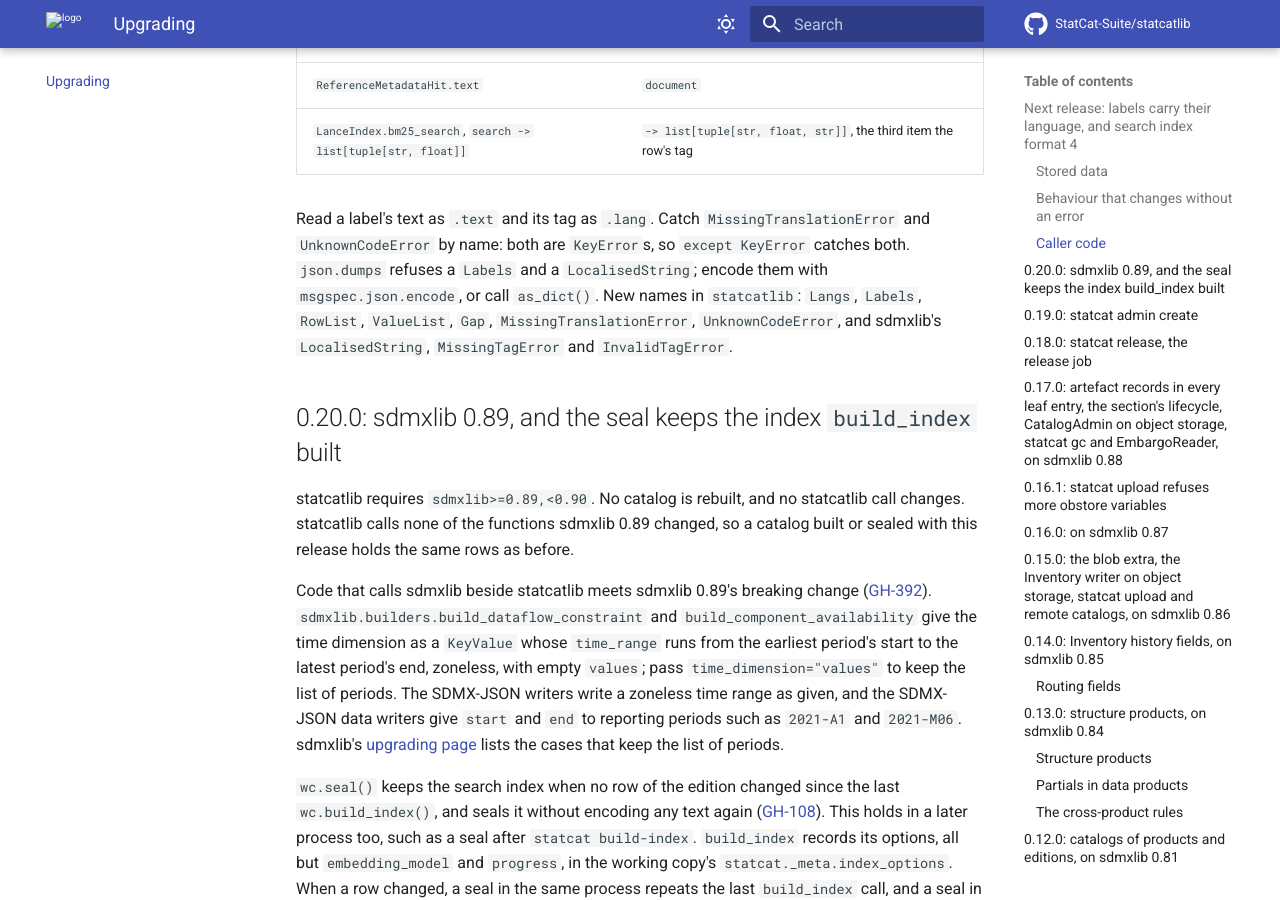
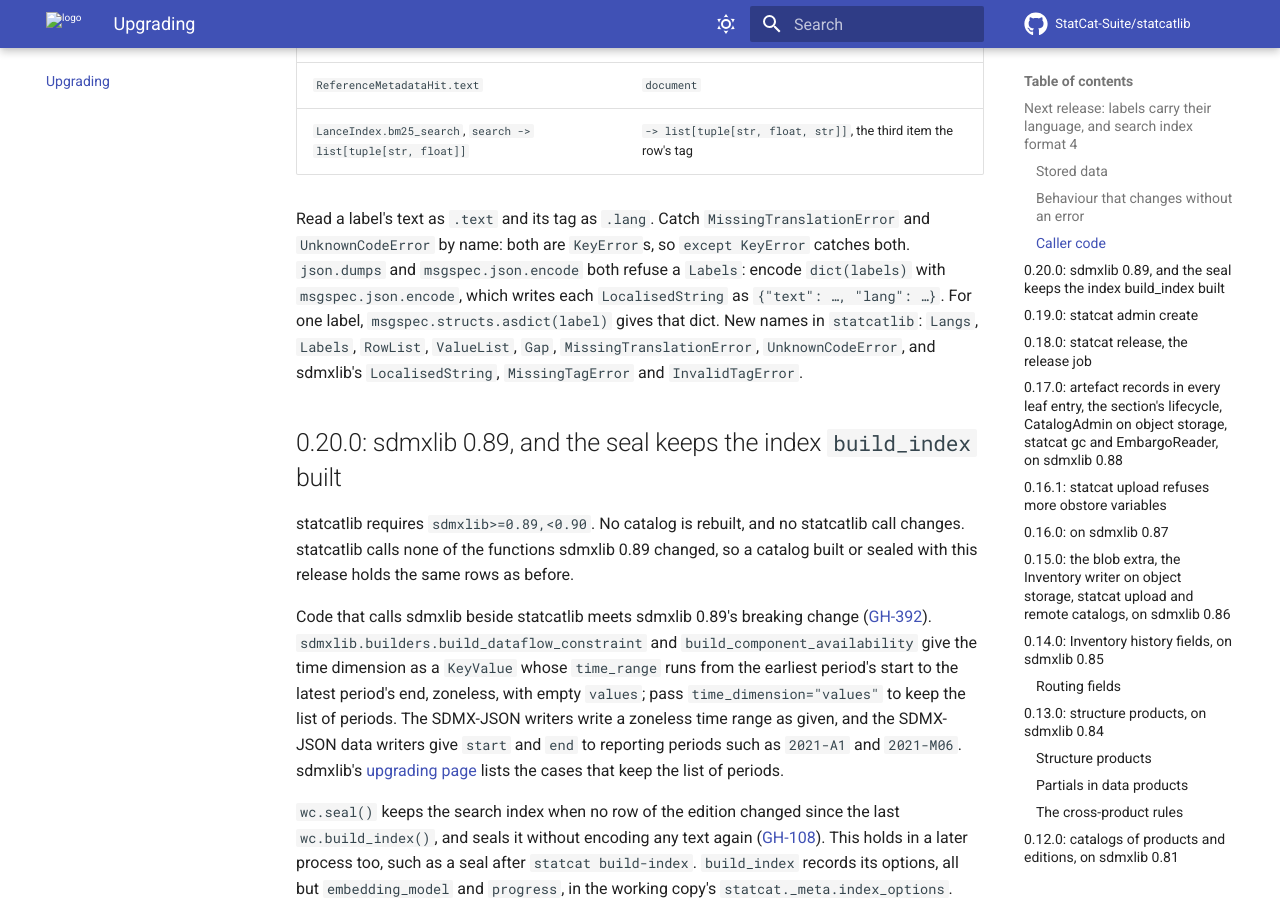
Before and after one commit to StatCat-Suite/statcatlib, an MkDocs documentation site: the page built from docs/upgrading.md, in a window 1280 px wide and 900 px high, scrolled down 4071 px. Built offline with MkDocs 1.6.1 and Material for MkDocs 9.7.7, drawn with Linux system fonts in a browser that asks for light colours; comment, search, counter and statistics services are not loaded.

Commit message:
docs: give the working way to encode Labels and a LocalisedString

```diff
--- a/docs/upgrading.md
+++ b/docs/upgrading.md
@@ -147,9 +147,10 @@ call's `lang`; `view.language_counts()` counts the texts held under each tag.
 
 Read a label's text as `.text` and its tag as `.lang`. Catch
 `MissingTranslationError` and `UnknownCodeError` by name: both are `KeyError`s,
-so `except KeyError` catches both. `json.dumps` refuses a `Labels` and a
-`LocalisedString`; encode them with `msgspec.json.encode`, or call
-`as_dict()`. New names in `statcatlib`: `Langs`, `Labels`, `RowList`,
+so `except KeyError` catches both. `json.dumps` and `msgspec.json.encode`
+both refuse a `Labels`: encode `dict(labels)` with `msgspec.json.encode`, which
+writes each `LocalisedString` as `{"text": …, "lang": …}`. For one label,
+`msgspec.structs.asdict(label)` gives that dict. New names in `statcatlib`: `Langs`, `Labels`, `RowList`,
 `ValueList`, `Gap`, `MissingTranslationError`, `UnknownCodeError`, and
 sdmxlib's `LocalisedString`, `MissingTagError` and `InvalidTagError`.
 
```
Also changed, not shown: docs/api/store.md (+4 -2 lines), docs/design/label-lookup.md (+4 -2 lines), 2 other files.
